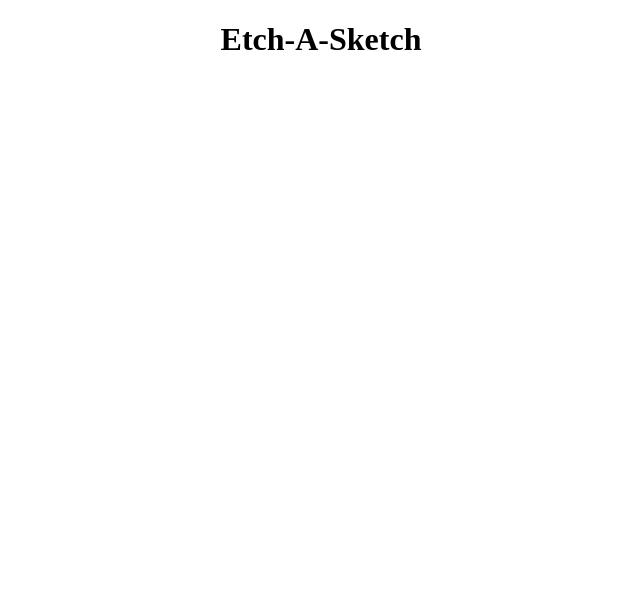
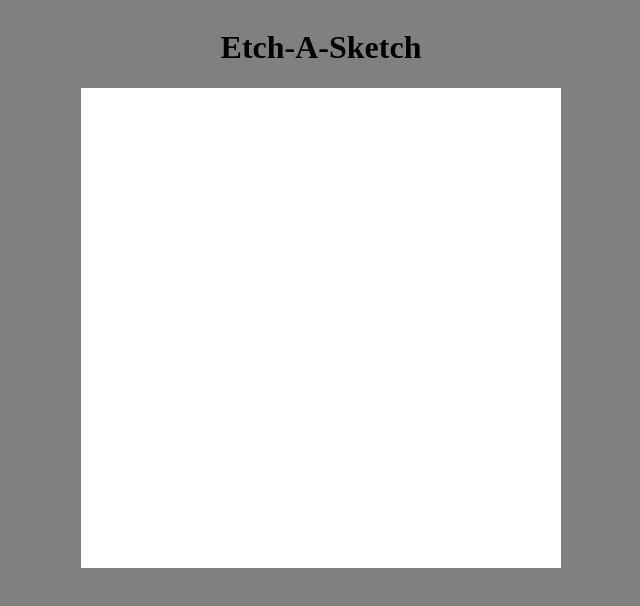
Before and after one commit to pedrosicilia/Etch-A-Sketch, a plain HTML site: page index.html in a window 1280 px wide. Shown: the whole page, without its empty margins (319-959 px from the left). Drawn offline with Linux system fonts and the light colour scheme.

Commit message:
Completed Hover over cells to turn Green

```diff
--- a/app.js
+++ b/app.js
@@ -1 +1,23 @@
-const container = document.querySelector('#container');
+const container = document.querySelector('.container');
+let size = 16;
+let colorchoice = 'green';
+
+
+// Calculate the total number of cells (16x16 = 256)
+const totalCells =  Math.pow(16, 2);
+
+// Create a loop to generate the grid
+for (let i = 0; i < totalCells; i++) {
+  // Create a new <div> element for each grid cell
+  const div = document.createElement('div');
+
+  // Add the "grid" class name to each <div> element
+  div.className = 'grid';
+
+  div.addEventListener('mouseover', function() {
+    div.style.backgroundColor = colorchoice;
+  });
+
+  // Append the <div> element to the container
+  container.appendChild(div);
+}
--- a/index.html
+++ b/index.html
@@ -8,7 +8,11 @@
         <h1 id="h1">
         Etch-A-Sketch
         </h1>
-        <div id="container"></div>
+        <div class="Instructions">
+        </div>
+        <div class="container">
+        </div>
+
     </body>
 
     <script src="app.js"></script>
--- a/style.css
+++ b/style.css
@@ -2,3 +2,28 @@
 #h1 {
     text-align: center;
 }
+
+
+body {
+    display: flex;
+    flex-direction: column;
+    align-items: center;
+    background-color: grey;
+}
+
+.container {
+    display: flex;
+    flex-direction: row;
+    flex-wrap: wrap;
+    flex-grow: 0;
+    justify-content: center;
+    align-items: center;
+    width: 500px;
+}
+
+.grid {
+    background-color: white;
+    flex: 0 0 30px;
+    width: 30px;
+    height: 30px;
+}
```
Also changed, not shown: 1 other file.
